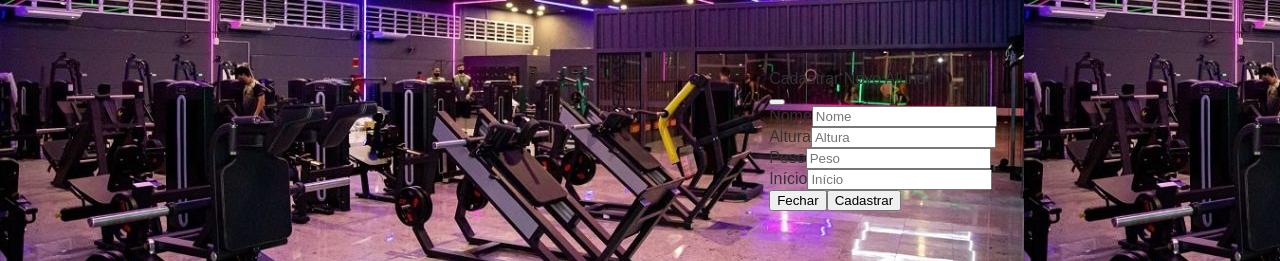
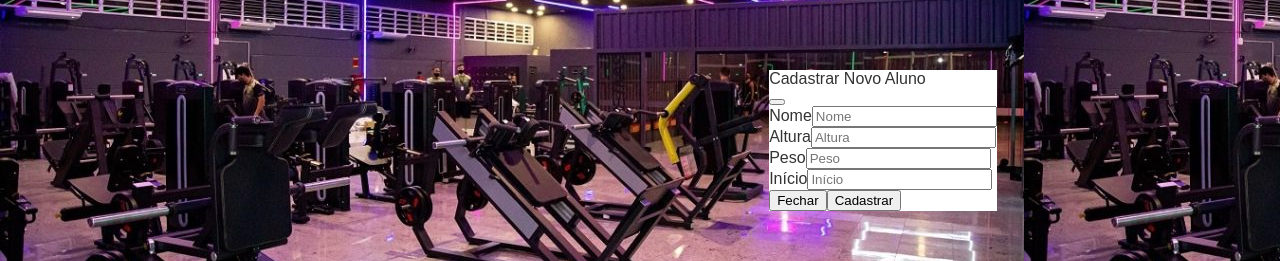
Before and after one commit to Alex891329/academia, a React (Create React App) app in the folder minha-academia/: page /dashboard in a window 1280 px wide. Both pictures are taken after a click on the button "Cadastrar Novo Aluno". Shown: the part 260-521 px from the top of the page. Built offline with nearby package versions, Linux system fonts and the light colour scheme; no server answers.

Commit message:
atualizado dashboard

```diff
--- a/minha-academia/src/componentes/Dashboard.js
+++ b/minha-academia/src/componentes/Dashboard.js
@@ -155,10 +155,11 @@ function Dashboard() {
             Sair
           </Button>
         </Link>
+
       </div>
 
       {/* Modal para cadastro de novo aluno */}
-      <Modal show={showModal} onHide={() => setShowModal(false)}>
+      <Modal style={{backgroundColor: 'white'}} show={showModal} onHide={() => setShowModal(false)}>
         <Modal.Header closeButton>
           <Modal.Title>Cadastrar Novo Aluno</Modal.Title>
         </Modal.Header>
```
